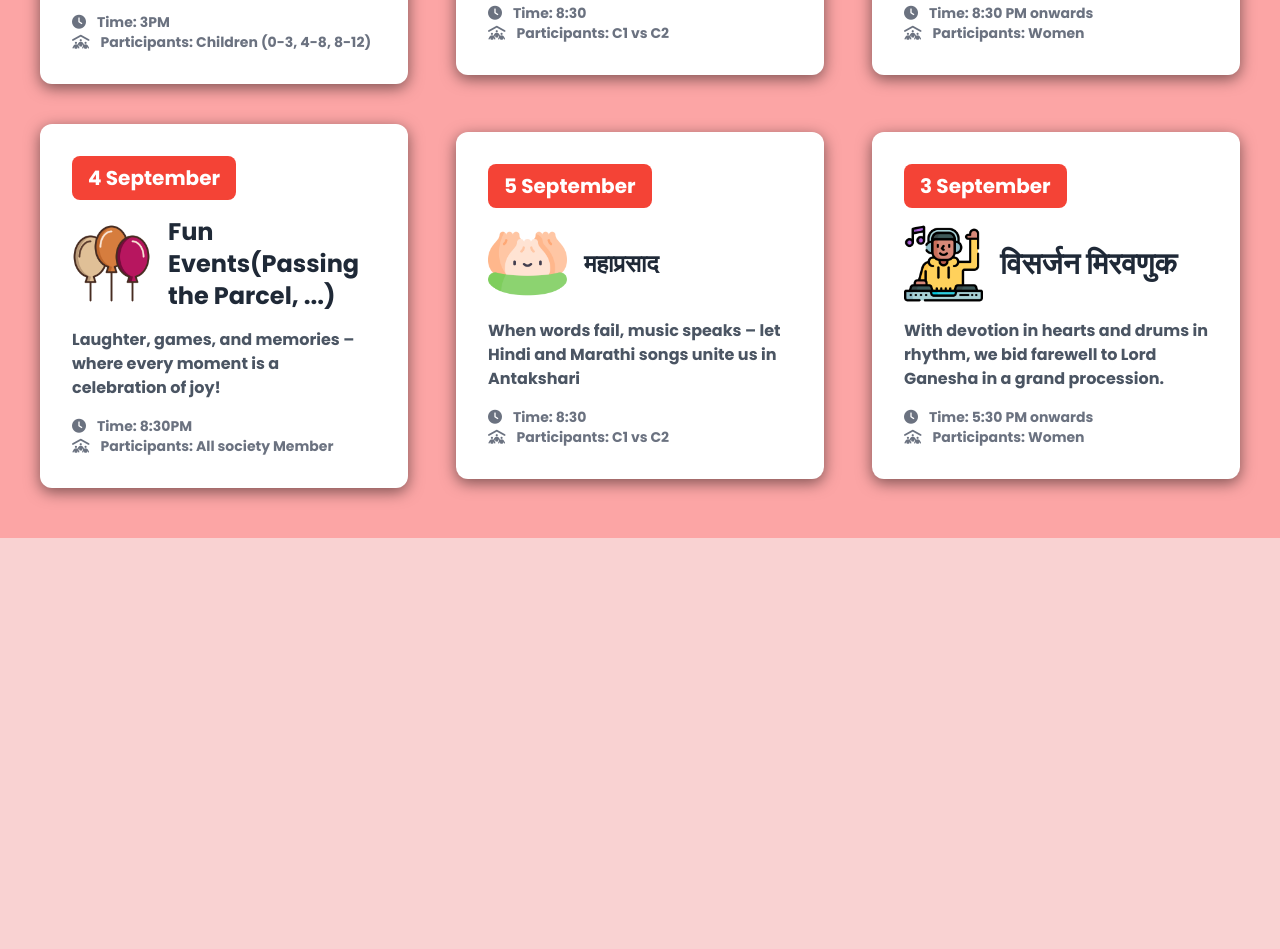
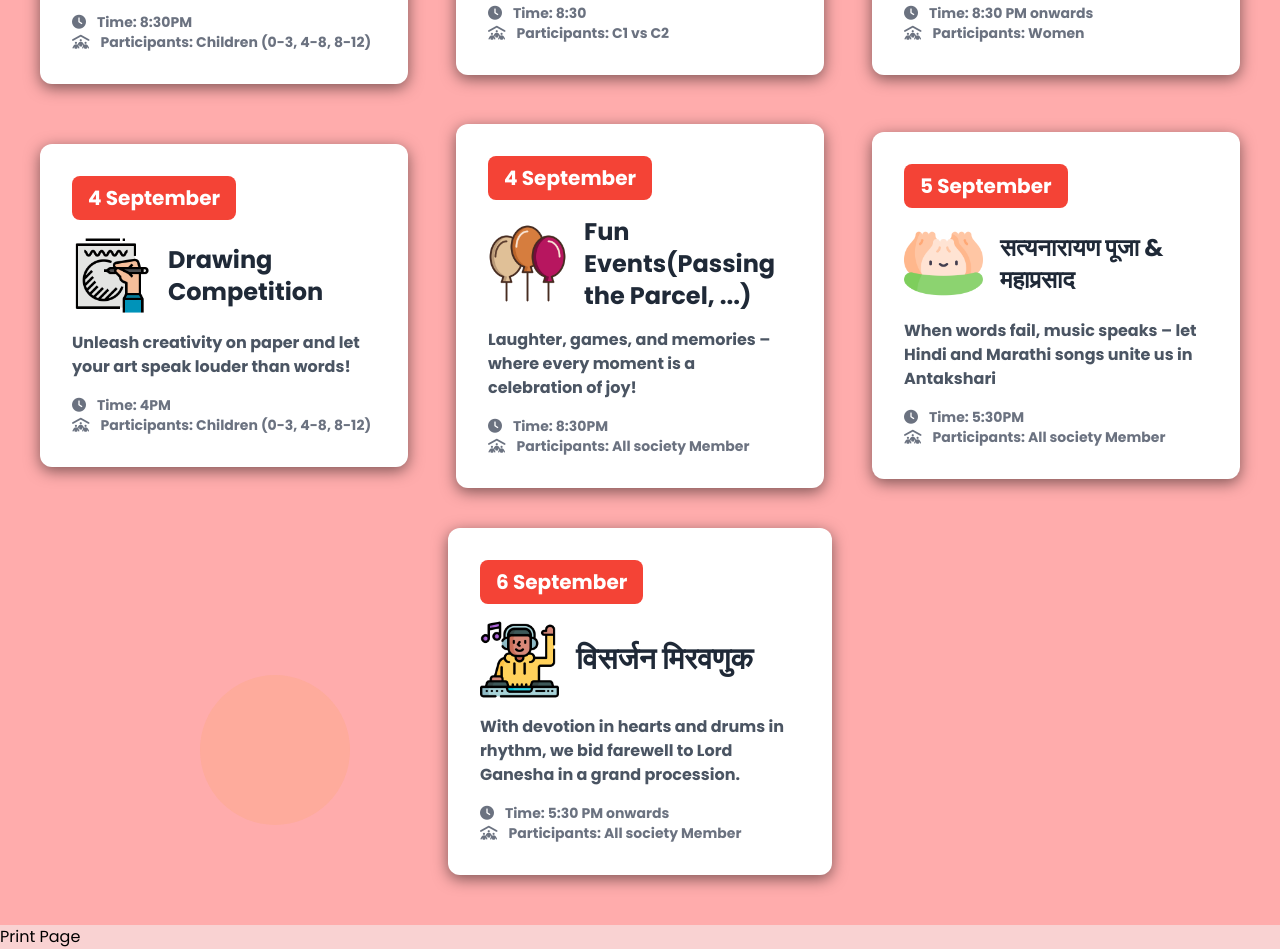
Before and after one commit to vitthal-ui/SaavyHomes, a plain HTML site: page index.html in a window 1280 px wide. Shown: the part 1305-2254 px from the top of the page. Before the commit the page ends 1843 px from the top, so only its background shows below. Drawn offline with nearby package versions, Linux system fonts and the light colour scheme.

Commit message:
Forth commit

```diff
--- a/index.html
+++ b/index.html
@@ -25,7 +25,7 @@
          min-height: 720px;
          position: relative;
          overflow: hidden;
-         background-color: #fca5a5;
+         background-color: #ffacac;
          }
          .header {
          font-family: cursive;
@@ -65,6 +65,26 @@
          text-align: center;
          color: #555;
          }
+         @media print {
+             body {
+    -webkit-print-color-adjust: exact;
+    print-color-adjust: exact;
+  }
+  body {
+    zoom: 80%; /* optional: shrink to fit */
+  }
+
+  @page {
+    size: A3;   /* or 'auto' to let browser decide */
+    margin: 10px;
+  }
+
+  * {
+    page-break-before: avoid;
+    page-break-after: avoid;
+    page-break-inside: avoid;
+  }
+}
       </style>
    </head>
    <body>
@@ -212,8 +232,7 @@
                               PM onwards
                            </p>
                            <p><i class="fas fa-people-roof mr-2"></i>
-                              Participants: Women, Childrens, Senior
-                              Citizen
+                              Participants: All society members
                            </p>
                         </div>
                      </div>
@@ -284,7 +303,7 @@
                               4PM
                            </p>
                            <p><i class="fas fa-people-roof mr-2"></i>
-                              Participants: Ladies, Children
+                              Participants: Ladies, Girls
                            </p>
                         </div>
                      </div>
@@ -352,7 +371,7 @@
                         </p>
                         <div class="mt-4 text-sm text-gray-500">
                            <p><i class="fas fa-clock mr-2"></i> Time:
-                              3PM
+                              8:30PM
                            </p>
                            <p><i class="fas fa-people-roof mr-2"></i>
                               Participants: Children (0-3, 4-8, 8-12)
@@ -412,6 +431,28 @@
 
                   <div style="margin-bottom: 10px;"
                      class="flex justify-center items-center space-x-12 mt-10">
+                     <div class="event-card p-8 w-96">
+                        <div
+                           class="event-date py-2 px-4 inline-block mb-4">
+                           <h3 class="text-xl font-bold">4 September</h3>
+                        </div>
+                        <div class="flex items-center mb-4">
+                           <img src="sketch.png" alt="Dumb Sharade"
+                              style="height: 79px;">
+                           <h2 class="text-2xl font-bold text-gray-800"
+                              style="margin-left: 17px;">Drawing Competition</h2>
+                        </div>
+                        <p class="text-gray-600">Unleash creativity on paper and let your art speak louder than words!
+                        </p>
+                        <div class="mt-4 text-sm text-gray-500">
+                           <p><i class="fas fa-clock mr-2"></i> Time:
+                              4PM
+                           </p>
+                           <p><i class="fas fa-people-roof mr-2"></i>
+                              Participants: Children (0-3, 4-8, 8-12)
+                           </p>
+                        </div>
+                     </div>
                      <!-- August 25 - Dumb Sharade -->
                      <div class="event-card p-8 w-96">
                         <div
@@ -435,6 +476,7 @@
                            </p>
                         </div>
                      </div>
+
                      <div class="event-card p-8 w-96">
                         <div
                            class="event-date py-2 px-4 inline-block mb-4">
@@ -445,24 +487,30 @@
                               src="modak.png" alt="Dumb Sharade"
                               style="height: 79px;">
                            <h6 style="margin-left: 17px;"
-                              class="text-2xl font-bold text-gray-800">महाप्रसाद
+                              class="text-2xl font-bold text-gray-800">सत्यनारायण पूजा & महाप्रसाद
                            </h6>
                         </div>
                         <p class="text-gray-600">When words fail, music speaks – let Hindi and Marathi songs unite us in Antakshari
                         </p>
                         <div class="mt-4 text-sm text-gray-500">
                            <p><i class="fas fa-clock mr-2"></i> Time:
-                              8:30
+                              5:30PM
                            </p>
                            <p><i class="fas fa-people-roof mr-2"></i>
-                              Participants: C1 vs C2
+                              Participants: All society Member
                            </p>
                         </div>
                      </div>
+
+                  </div>
+                  <div style="margin-bottom: 10px;"
+                     class="flex justify-center items-center space-x-12 mt-10">
+                     <!-- August 25 - Dumb Sharade -->
+
                      <div class="event-card p-8 w-96">
                         <div
                            class="event-date py-2 px-4 inline-block mb-4">
-                           <h3 class="text-xl font-bold">3 September</h3>
+                           <h3 class="text-xl font-bold">6 September</h3>
                         </div>
                         <div class="flex items-center mb-4">
                            <img
@@ -480,11 +528,13 @@
                               PM onwards
                            </p>
                            <p><i class="fas fa-people-roof mr-2"></i>
-                              Participants: Women
+                              Participants: All society Member
                            </p>
                         </div>
                      </div>
                   </div>
+
+
                   <!-- Footer -->
 
                </b>
@@ -493,5 +543,6 @@
          <b><b>
          </b></b>
       </div>
+      <button onclick="window.print()">Print Page</button>
    </body>
 </html>
```
Also changed, not shown: sketch.png (added).
